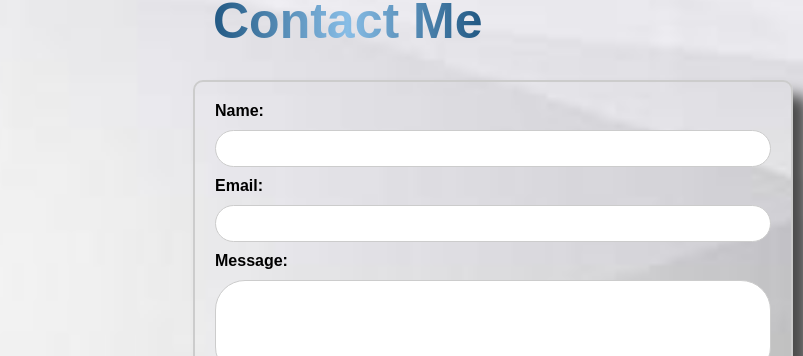
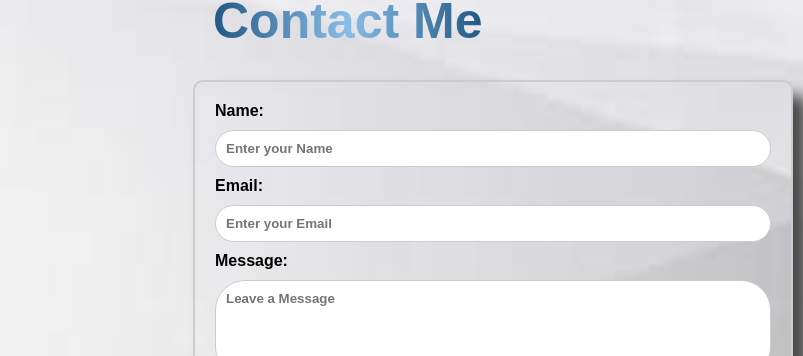
Before and after one commit to JhnLydSlvador3G/IPT1_SALVADOR_BSIT-3G, a plain HTML site: page docs/4contct.html in a window 1280 px wide. Shown: the part 145-501 px from the top of the page, 477-1280 px from the left. Drawn offline with Linux system fonts and the light colour scheme; a web font is replaced by a local one.

Commit message:
PORTFOLIO

```diff
--- a/docs/4contct.html
+++ b/docs/4contct.html
@@ -43,13 +43,13 @@
           <form action="">
               <form id="contactForm">
                   <label for="name">Name:</label>
-                  <input type="text" id="name" name="name" required>
+                  <input type="text" id="name" name="name" required placeholder="Enter your Name">
 
                   <label for="email">Email:</label>
-                  <input type="email" id="email" name="email" required>
+                  <input type="email" id="email" name="email" placeholder="Enter your Email" required>
 
                   <label for="message">Message:</label>
-                  <textarea id="message" name="message" rows="5" required></textarea>
+                  <textarea id="message" name="message" rows="5" placeholder="Leave a Message" required></textarea>
 
                   <button type="submit">Send Message</button>
               </form>
```
